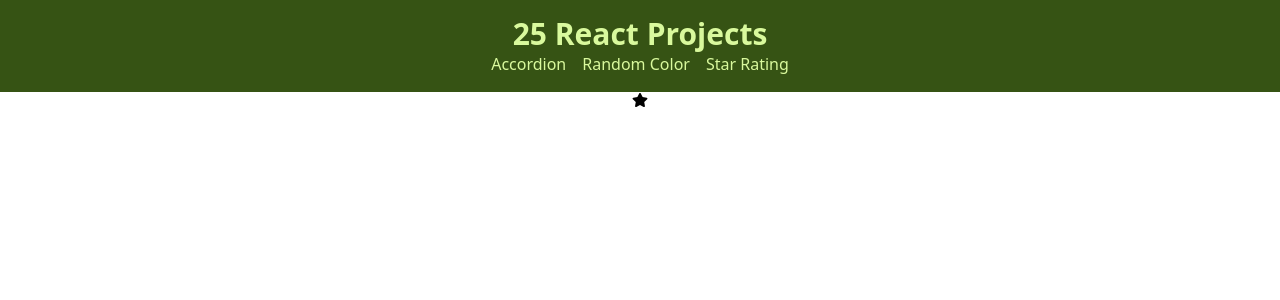
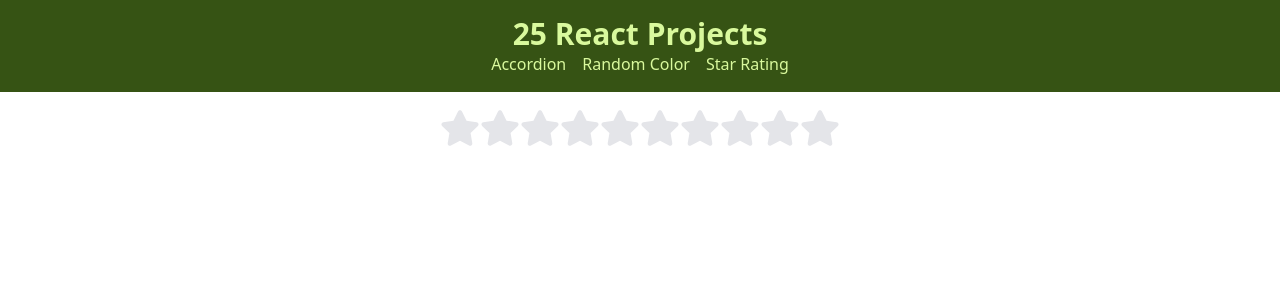
Before and after one commit to Kris1027/25-react-projects, a React (Vite) app: page /star-rating in a window 1280 px wide. Shown: the top 300 px of the page. Built offline with nearby package versions, Linux system fonts and the light colour scheme.

Commit message:
build functions for rating and hover of stars

```diff
--- a/src/projects/star-rating/StarRating.tsx
+++ b/src/projects/star-rating/StarRating.tsx
@@ -1,5 +1,28 @@
+import { useState } from "react";
 import { FaStar } from "react-icons/fa";
 
 export const StarRating = () => {
-  return <div>{<FaStar />}</div>;
+  const [rating, setRating] = useState(0);
+  const [hover, setHover] = useState(0);
+
+  const numberOfStars = 10;
+  const size = 40;
+
+  return (
+    <div className="flex p-4">
+      {[...Array(numberOfStars)].map((_, index) => {
+        index += 1;
+        return (
+          <FaStar
+            key={index}
+            size={size}
+            onClick={() => setRating(index)}
+            onMouseEnter={() => setHover(index)}
+            onMouseLeave={() => setHover(rating)}
+            color={index <= (hover || rating) ? "#ffc107" : "#e4e5e9"}
+          />
+        );
+      })}
+    </div>
+  );
 };
```
